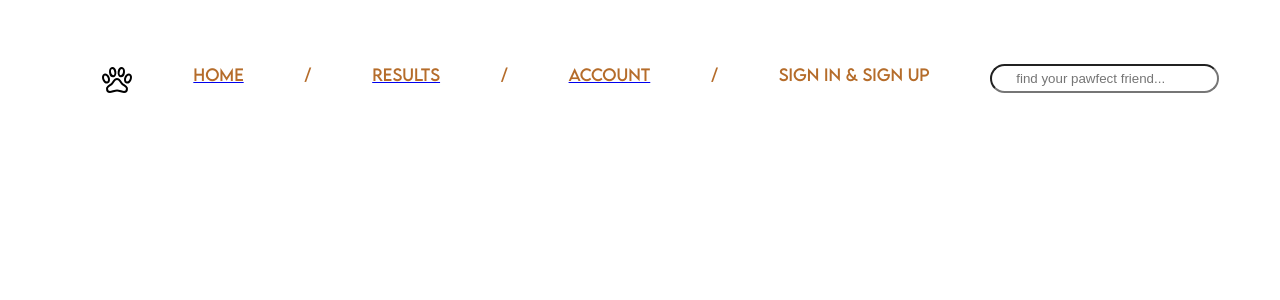
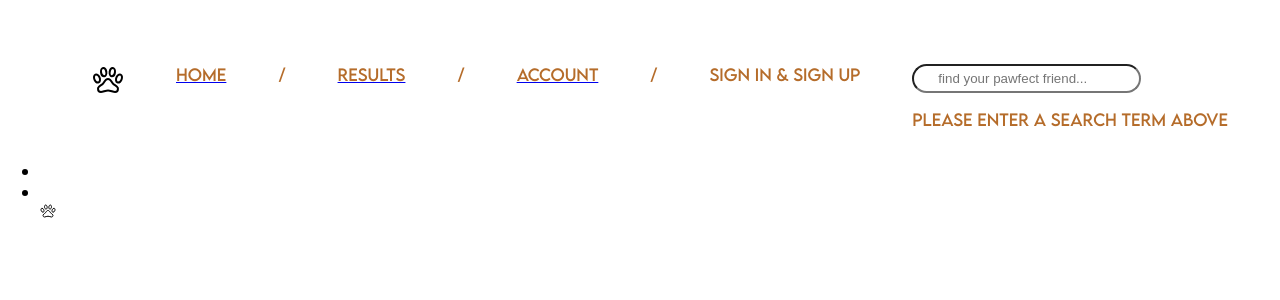
Before and after one commit to felixlaii/pawfinder, a React (Create React App) app in the folder client/: page /gallery in a window 1280 px wide. Shown: the top 300 px of the page. Built offline with nearby package versions, Linux system fonts and the light colour scheme.

Commit message:
created gallery and mapped animallist

```diff
--- a/client/public/index.html
+++ b/client/public/index.html
@@ -10,8 +10,8 @@
       content="Web site created using create-react-app"
     />
     <link rel="apple-touch-icon" href="%PUBLIC_URL%/logo192.png" />
-    <!-- <link rel="stylesheet" href="https://fonts.googleapis.com/icon?family=Material+Icons" />
-    <link rel="stylesheet" href="https://fonts.googleapis.com/css?family=Roboto:300,400,500,700&display=swap" /> -->
+    <link rel="stylesheet" href="https://fonts.googleapis.com/icon?family=Material+Icons" />
+    <link rel="stylesheet" href="https://fonts.googleapis.com/css?family=Roboto:300,400,500,700&display=swap" />
     <!--
       manifest.json provides metadata used when your web app is installed on a
       user's mobile device or desktop. See https://developers.google.com/web/fundamentals/web-app-manifest/
--- a/client/src/App.js
+++ b/client/src/App.js
@@ -5,6 +5,8 @@ import ResultsPage from './pages/ResultsPage/ResultsPage'
 import DashBoard from './pages/Dashboard/Dashboard.jsx'
 import UserPref from './components/UserPref/UserPref.jsx'
 import SearchBar from './components/SearchBar/SearchBar'
+import Gallery from './components/GalleryList/GalleryList.jsx'
+import GalleryListItem from './components/GalleryListItem/GalleryListItem'
 
 function App() {
     return (
@@ -15,6 +17,10 @@ function App() {
                     <Route path="/" exact component={HomePage} />
                     <Route path="/results" component={ResultsPage} />
                     <Route path="/search" component={SearchBar} />
+                    <Route path="/search/:searchQuery" component={Gallery} />
+                    <Route path="/gallery" component={GalleryListItem} />
+
+
 
                     <Route path="/users" component={UserPref} />
                     <Route path="/dashboard" component={DashBoard} />
--- a/client/src/components/GalleryList/GalleryList.jsx
+++ b/client/src/components/GalleryList/GalleryList.jsx
@@ -0,0 +1,20 @@
+import React from 'react'
+import GalleryItem from '../GalleryListItem/GalleryListItem'
+
+function GalleryList({animalList}) {
+    return (
+        <div>
+              <nav>
+        <ul className="gallery-item__list">
+          <li className="gallery-item__item">
+            {animalList.map((animal) => (
+              <GalleryItem key={animal.id} id={animal.id} name={animal.name} age={animal.age} />
+            ))}
+          </li>
+        </ul>
+      </nav>
+        </div>
+    )
+}
+
+export default GalleryList
--- /dev/null
+++ b/client/src/components/GalleryListItem/GalleryListItem.jsx
@@ -0,0 +1,22 @@
+import React from 'react'
+
+function GalleryListItem({name, age}) {
+    return (
+        <div className="gallery-item">
+        <div className="gallery-item__wrapper">
+          <div className="gallery-item__card">
+            <ul className="gallery-item__list">
+              <div className="gallery-item__info">
+                <li className="gallery-item__item">{name}</li>
+                <li className="gallery-item__item">{age}</li>
+              </div>
+              <ion-icon name="paw-outline"></ion-icon>
+              {/* <img className="gallery-item__image" src='../../assets/images/hero.jpg' alt="dog placeholder" /> */}
+            </ul>
+          </div>
+        </div>
+      </div>
+    )
+}
+
+export default GalleryListItem
--- a/client/src/components/SearchBar/SearchBar.jsx
+++ b/client/src/components/SearchBar/SearchBar.jsx
@@ -1,7 +1,9 @@
 import React, { Component } from 'react'
+import { Link } from 'react-router-dom'
 import axios from 'axios'
 import './searchBar.scss'
-import ResultsNav from '../../components/ResultsNav/ResultsNav'
+import GalleryList from '../GalleryList/GalleryList'
+import GalleryListItem from '../GalleryListItem/GalleryListItem'
 
 export default class SearchBar extends Component {
     state = {
@@ -14,6 +16,7 @@ export default class SearchBar extends Component {
         this.setState({
             searchQuery: e.target.value,
         })
+
     }
 
     getAnimals = (e) => {
@@ -21,7 +24,7 @@ export default class SearchBar extends Component {
         const searchQuery = e.target.value
         axios
             .get(`http://localhost:8080/search/${searchQuery}`)
-            .then((response) => {
+            .then((response) => { console.log(response)
                 this.setState({
                     errorLoading: false,
                     searchQuery: searchQuery,
@@ -35,14 +38,22 @@ export default class SearchBar extends Component {
             })
     }
 
-
-
     render() {
         return (
             <div className="adoption-search">
-                <form>
+                <form action="/gallery">
                     <input type="text" placeholder="find your pawfect friend..." name="searchQuery" className="adoption-search__input" onChange={this.getAnimals}/>
                 </form>
+                <div className="adoption-search__results">
+                    {this.state.query ? (
+                        <GalleryList animalList={this.state.animalList} />
+                        ) : (
+                            <p>Please enter a search term above</p>
+                        )}
+                    {this.state.errorLoading && (
+                            <p>There was an error loading your search results</p>
+                    )}
+                </div>
 
             </div>
 
--- /dev/null
+++ b/client/src/styles/partials/_mixins 2.scss
@@ -0,0 +1 @@
+@use "../../styles/partials/colors" as *;
```
Also changed, not shown: 1 other file (tests, documents, lock files or other folders).
